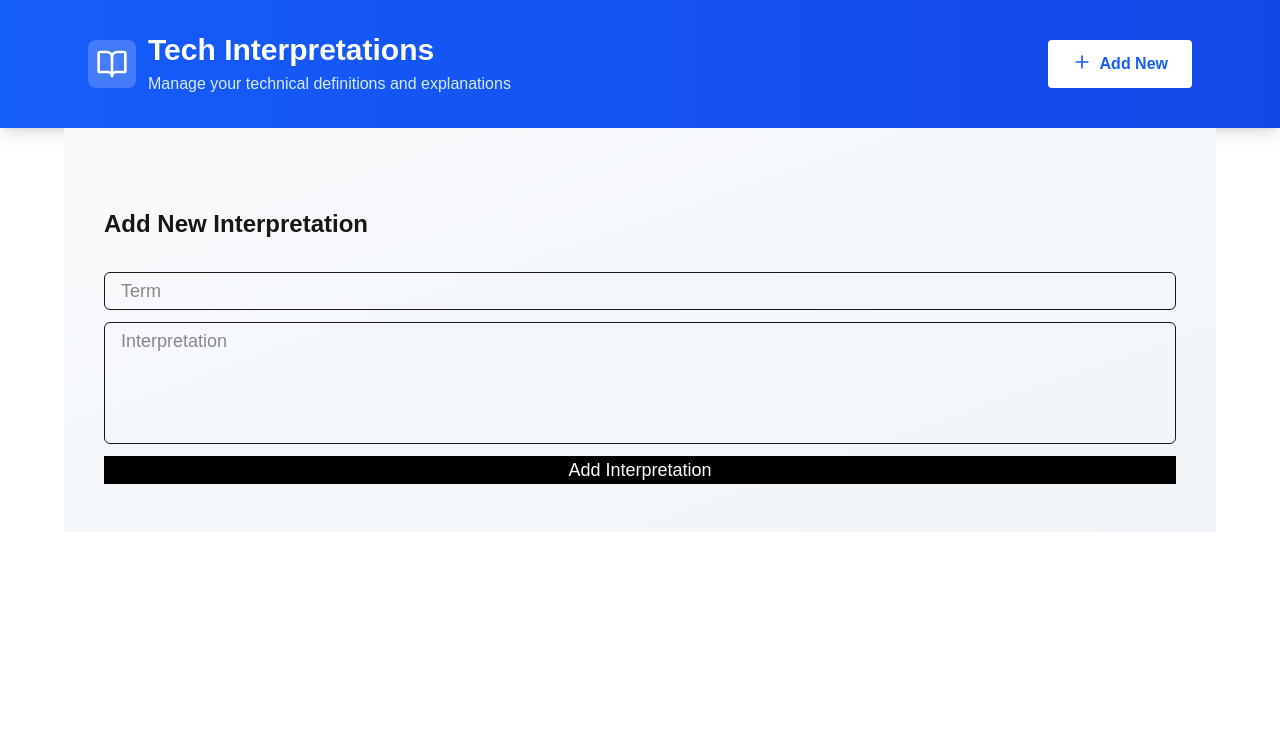
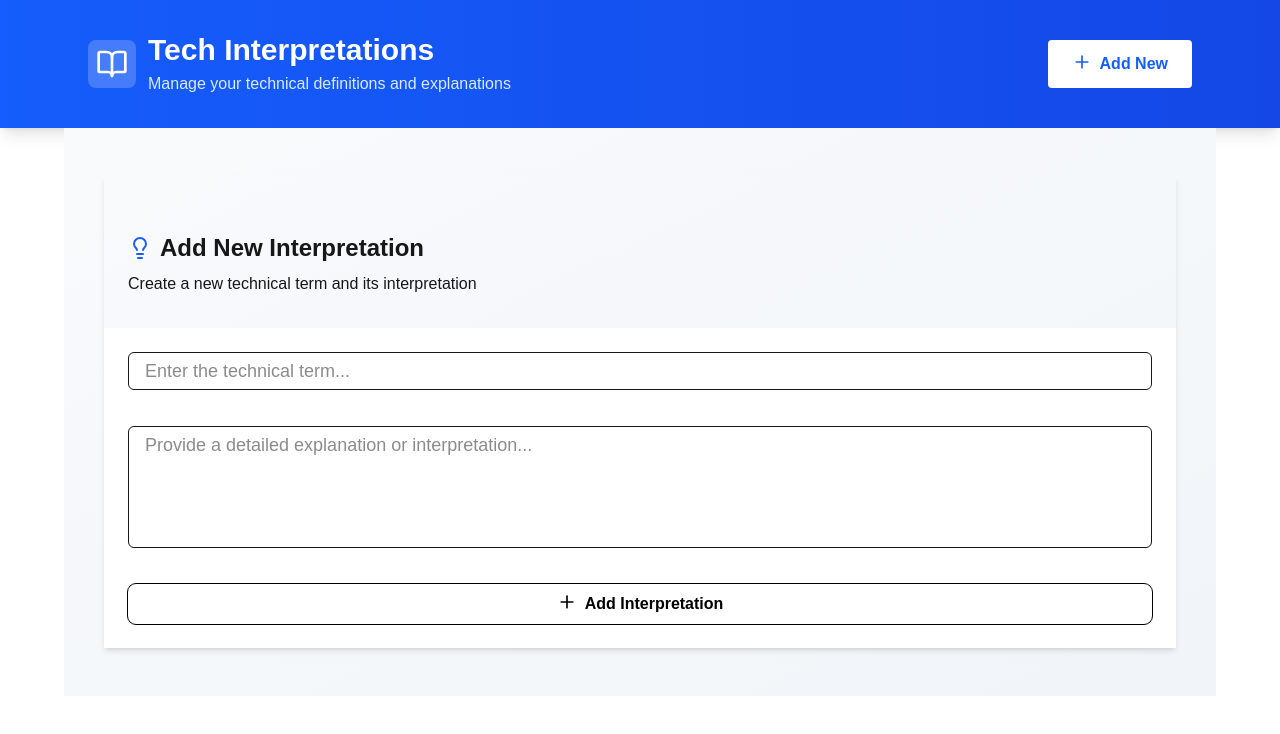
Before and after one commit to elamani-drawing/simple-nextjs-crud, a Next.js app: page /create in a window 1280 px wide. Shown: the top 734 px of the page. Built offline with nearby package versions, Linux system fonts and the light colour scheme.

Commit message:
[EDIT] - edit ui of create and update page, [FIX] - back in homepage when you click on title

```diff
--- a/app/create/page.tsx
+++ b/app/create/page.tsx
@@ -1,4 +1,5 @@
 'use client';
+import { Lightbulb, Plus } from "lucide-react";
 import { useRouter } from "next/navigation";
 import { ChangeEvent, useState } from "react";
 
@@ -45,19 +46,26 @@ export default function CreatePage() {
         }
     }
 
-    return <div>
-        <h2 className="text-2xl font-bold my-8">
+    return <div className="flex flex-col shadow-md rounded-mg">
+        <div className="text-2xl my-8 p-6 pb-0">
+            <h2 className="flex items-center font-bold gap-2 text-2xl">
+                <Lightbulb className="color-black h-6 w-6 text-blue-600" />
                 Add New Interpretation
             </h2>
-        <form className="flex gap-3 flex-col" onSubmit={handleSubmit}>
-            <input className="py-1 px-4 border rounded-md" type="text" name="term" placeholder="Term" value={formData.term}
+            <div className="description text-base mt-2">Create a new technical term and its interpretation</div>
+        </div>
+        <div className="content bg-white p-6">
+            <form className="flex gap-3 flex-col space-y-6 bg-white" onSubmit={handleSubmit}>
+                <input className="py-1 px-4 border rounded-md" type="text" name="term" placeholder="Enter the technical term..." value={formData.term}
                     onChange={handleInputChange} />
-            <textarea name="interpretation" rows={4} placeholder="Interpretation" className="py-1 px-4 border rounded-md resize-none"
+                <textarea name="interpretation" rows={4} placeholder="Provide a detailed explanation or interpretation..." className="py-1 px-4 border rounded-md resize-none"
                     value={formData.interpretation}
                     onChange={handleInputChange}
                 ></textarea>
-            <button className="bg-black text-white"  disabled={isLoading}> {isLoading ? "Adding..." : "Add Interpretation"}</button>
+                <button className="flex justify-center text-black hover:bg-blue-50 border-solid outline-1 hover:outline-2 hover:text-blue-600 px-4 pt-2 py-2 font-bold text-base cursor-pointer outline-1 rounded-lg" disabled={isLoading}>
+                    <Plus className="h-5 w-5 mr-2" /> {isLoading ? "Adding..." : "Add Interpretation"}</button>
             </form>
             {error && <p className="mt-4 text-red-500">{error}</p>}
         </div>
+    </div>
 }
--- a/app/edit/[id]/page.tsx
+++ b/app/edit/[id]/page.tsx
@@ -1,4 +1,5 @@
 "use client";
+import { Edit, Lightbulb, Plus } from "lucide-react";
 import { useRouter } from "next/navigation";
 import { ChangeEvent, useEffect, useState } from "react";
 export default function EditPage({ params }: { params: Promise<{ id: string }> }) {
@@ -9,7 +10,7 @@ export default function EditPage({ params }: { params: Promise<{ id: string }> }
     const router = useRouter();
 
     useEffect(() => {
-        const fetchData = async() => {
+        const fetchData = async () => {
             const { id } = await params;
             try {
                 const response = await fetch(`/api/interpretations/${id}`);
@@ -17,7 +18,7 @@ export default function EditPage({ params }: { params: Promise<{ id: string }> }
                     throw new Error("Failed to fetch interpretation");
                 }
                 const data = await response.json();
-                setFormData({term : data.interpretation.term, interpretation: data.interpretation.interpretation});
+                setFormData({ term: data.interpretation.term, interpretation: data.interpretation.interpretation });
             } catch (error) {
                 console.error("Failed to fetch interpretation:", error);
                 setError("Failed to fetch interpretation. Please try again later.");
@@ -64,15 +65,22 @@ export default function EditPage({ params }: { params: Promise<{ id: string }> }
         }
     }
 
-    return <div>
-        <h2 className="text-2xl font-bold my-8">
-            Edit Interpretation
-        </h2>
-        <form onSubmit={handleSubmit} className="flex gap-3 flex-col">
-            <input className="py-1 px-4 border rounded-md" type="text" name="term" placeholder="Term" value={formData.term} onChange={handleInputChange} />
-            <textarea name="interpretation" rows={4} placeholder="Interpretation" className="py-1 px-4 border rounded-md resize-none" value={formData.interpretation} onChange={handleInputChange}></textarea>
-            <button className="bg-black text-white"  disabled={isLoading}> {isLoading ? "Updating..." : "Update Interpretation"}</button>
-        </form>
-        {error && <p className="mt-4 text-red-500">{error}</p>}
+    return <div className="flex flex-col shadow-md rounded-mg">
+        <div className="text-2xl my-8 p-6 pb-0">
+            <h2 className="flex items-center font-bold gap-2 text-2xl">
+                <Lightbulb className="color-black h-6 w-6 text-blue-600" />
+                Update Interpretation
+            </h2>
+            <div className="description text-base mt-2">Update the technical term and its interpretation</div>
+        </div>
+        <div className="content bg-white p-6">
+            <form onSubmit={handleSubmit} className="flex gap-3 flex-col  space-y-6 bg-white">
+                <input className="py-1 px-4 border rounded-md" type="text" name="term" placeholder="Term" value={formData.term} onChange={handleInputChange} />
+                <textarea name="interpretation" rows={4} placeholder="Interpretation" className="py-1 px-4 border rounded-md resize-none" value={formData.interpretation} onChange={handleInputChange}></textarea>
+                <button className="flex justify-center text-black hover:bg-blue-50 border-solid outline-1 hover:outline-2 hover:text-blue-600 px-4 pt-2 py-2 font-bold text-base cursor-pointer outline-1 rounded-lg" disabled={isLoading}>
+                    <Edit className="h-5 w-5 mr-2" /> {isLoading ? "Updating..." : "Update Interpretation"}</button>
+            </form>
+            {error && <p className="mt-4 text-red-500">{error}</p>}
+        </div>
     </div>
 }
--- a/app/layout.tsx
+++ b/app/layout.tsx
@@ -36,12 +36,12 @@ export default function RootLayout({
                 <Link href={'/'} className="p-2 bg-white/20 rounded-lg">
                   <BookOpen className="h-8 w-8 text-white" />
                 </Link>
-                <div>
+                <Link href={'/'} >
                   <h1 className="text-3xl font-bold text-white">Tech Interpretations</h1>
                   <p className="text-blue-100 mt-1">Manage your technical definitions and explanations</p>
-                </div>
+                </Link>
               </div>
-              <Link href={'/create'} className="flex rounded-sm bg-white text-blue-600 hover:bg-blue-50 font-semibold px-6 py-3 h-auto"><Plus className="h-5 w-5 mr-2" /> Add New</Link>
+              <Link href={'/create'} className=" flex rounded-sm bg-white text-blue-600 hover:bg-blue-50 font-semibold px-6 py-3 h-auto"><Plus className="h-5 w-5 mr-2" /> Add New</Link>
             </div>
           </div>
         </div>
```
Lines whose indentation alone changed are shown as unchanged.
